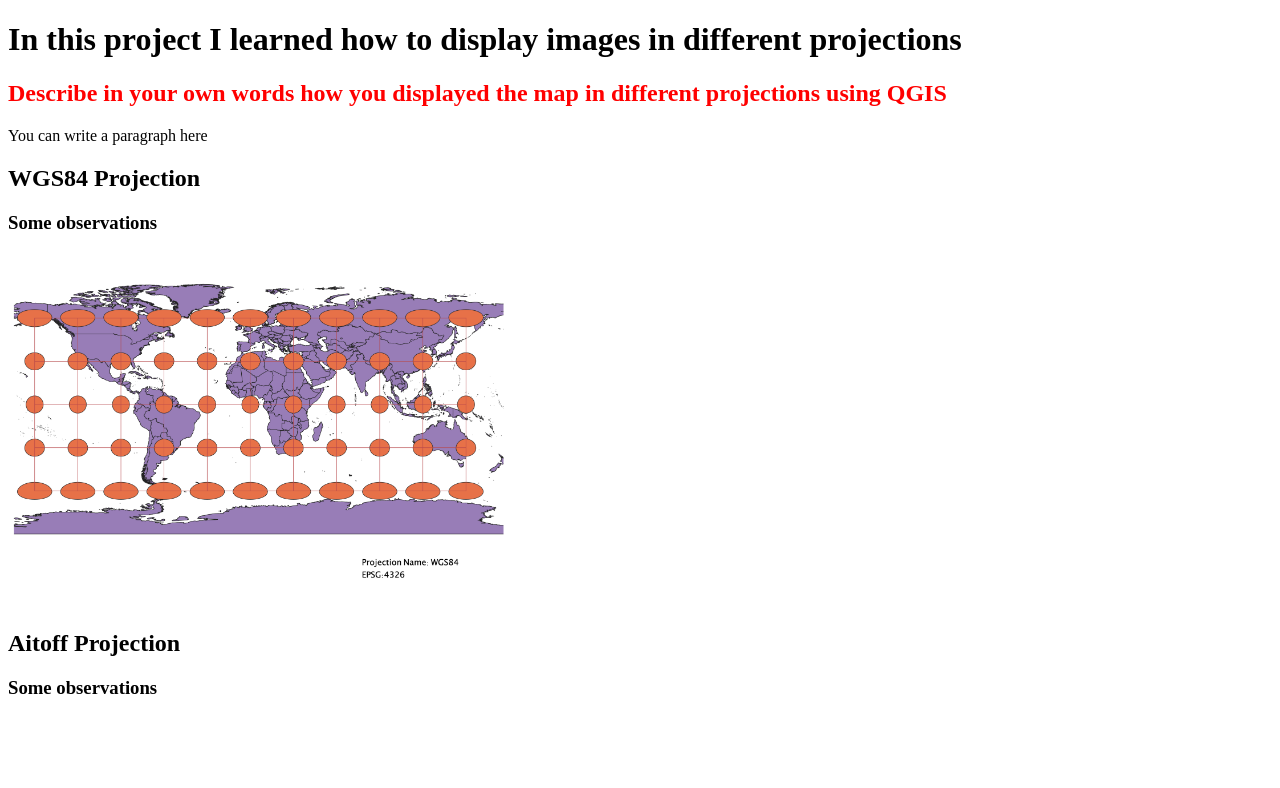
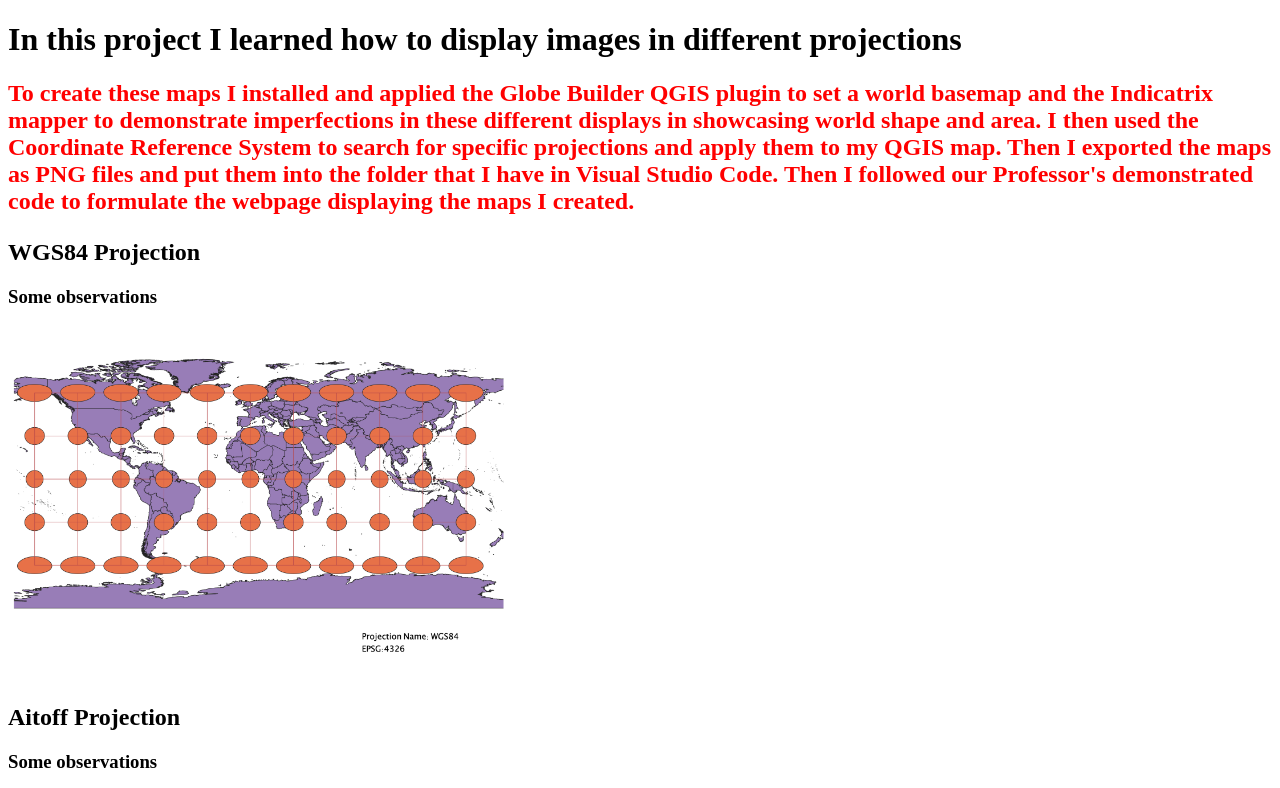
Before and after one commit to nicholaspell/geog370_worldprojectionmaps, a plain HTML site: page Worldprojections/index.html in a window 1280 px wide. Shown: the top 788 px of the page. Drawn offline with Linux system fonts and the light colour scheme; files whose address does not match are found by name.

Commit message:
Describe

```diff
--- a/Worldprojections/index.html
+++ b/Worldprojections/index.html
@@ -8,8 +8,7 @@
 <body>
     <h1>In this project I learned how to display images in different projections</h1>
 
-    <h2 style="color:red">Describe in your own words how you displayed the map in different projections using QGIS</h2>
-    <p>You can write a paragraph here</p>
+    <h2 style="color:red">To create these maps I installed and applied the Globe Builder QGIS plugin to set a world basemap and the Indicatrix mapper to demonstrate imperfections in these different displays in showcasing world shape and area. I then used the Coordinate Reference System to search for specific projections and apply them to my QGIS map. Then I exported the maps as PNG files and put them into the folder that I have in Visual Studio Code. Then I followed our Professor's demonstrated code to formulate the webpage displaying the maps I created.</p>
 
     <h2>WGS84 Projection</h2>
     <h3>Some observations</h3>
```
